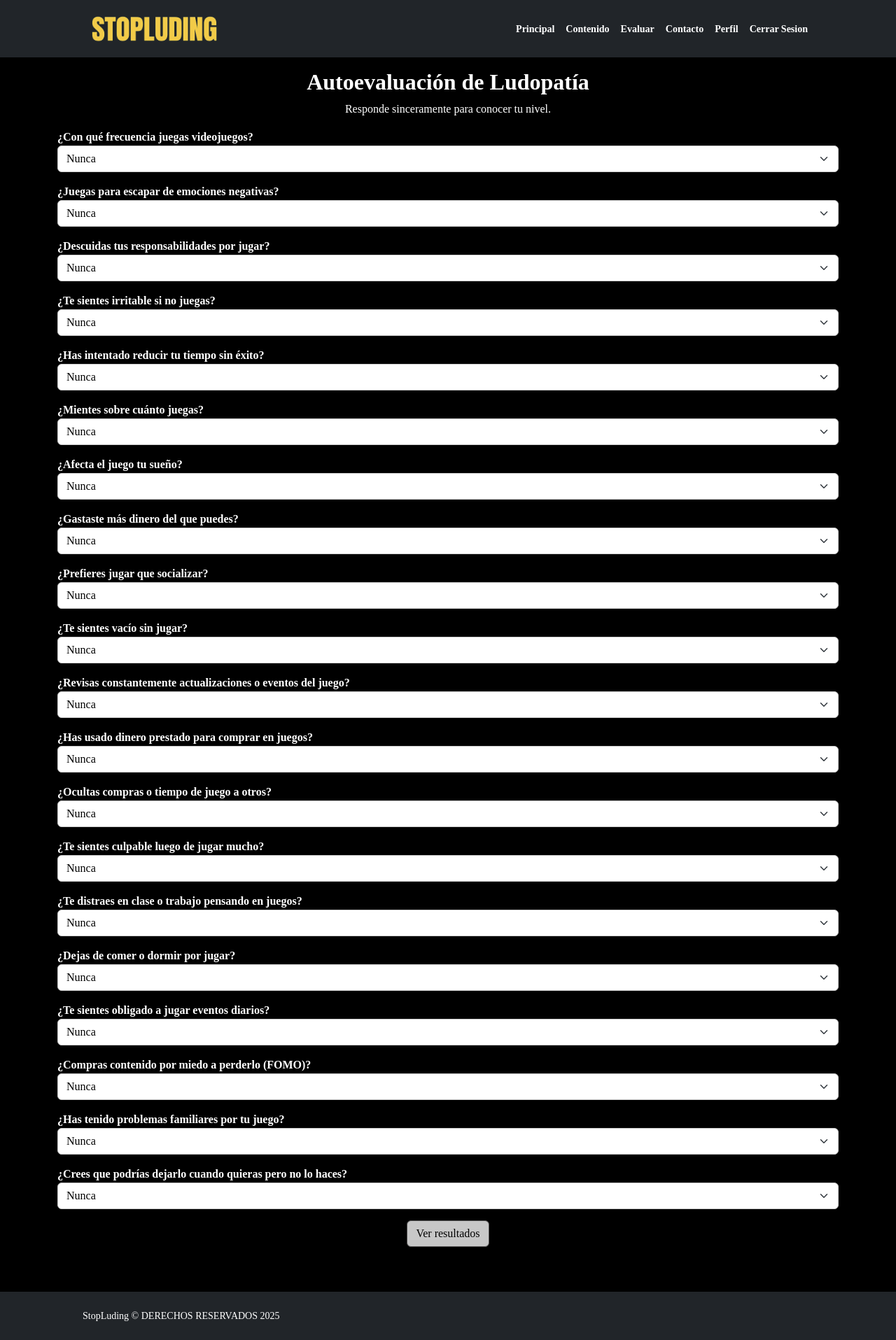
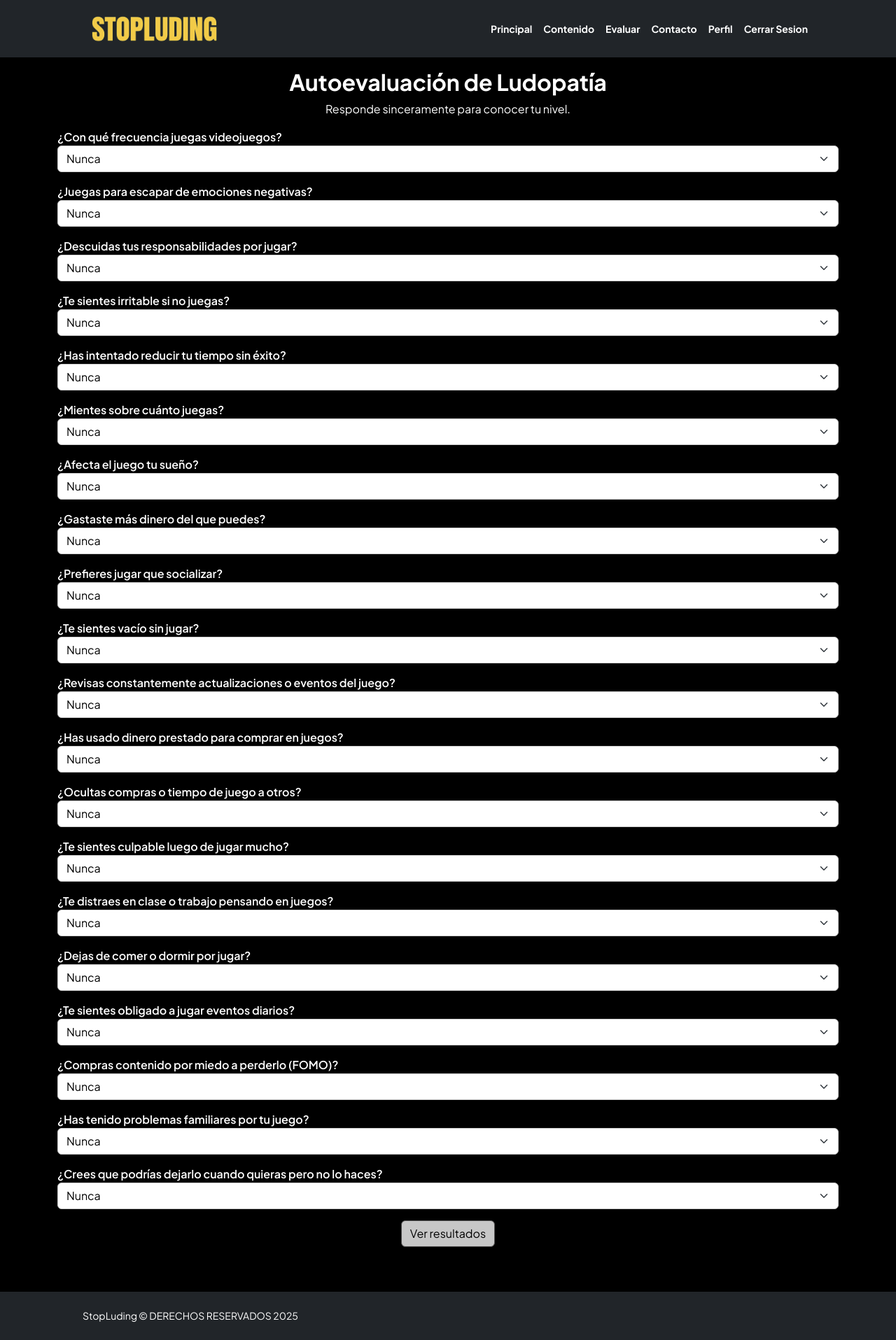
Before and after one commit to Majin0328/StopLuding, a PHP site: page /evaluacion.php in a window 1280 px wide. Shown: the whole page at 70% size. Run offline with PHP 8.4, Linux system fonts and the light colour scheme.

Commit message:
tipo de letra cambiado

```diff
--- a/evaluacion.php
+++ b/evaluacion.php
@@ -48,6 +48,12 @@ if ($_SERVER["REQUEST_METHOD"] == "POST") {
     <title>Evaluación - StopLuding</title>
     <link rel="icon" type="image/x-icon" href="images/StopLudingLogoFavIcon.png" />
     <link href="css/styles.css" rel="stylesheet" />
+    <!-- Custom Google font-->
+    <link rel="preconnect" href="https://fonts.googleapis.com" />
+    <link rel="preconnect" href="https://fonts.gstatic.com" crossorigin />
+    <link href="https://fonts.googleapis.com/css2?family=Plus+Jakarta+Sans:wght@100;200;300;400;500;600;700;800;900&amp;display=swap"
+        rel="stylesheet" />
+
     <style>
         .form-select,
         .form-check-input {
```
